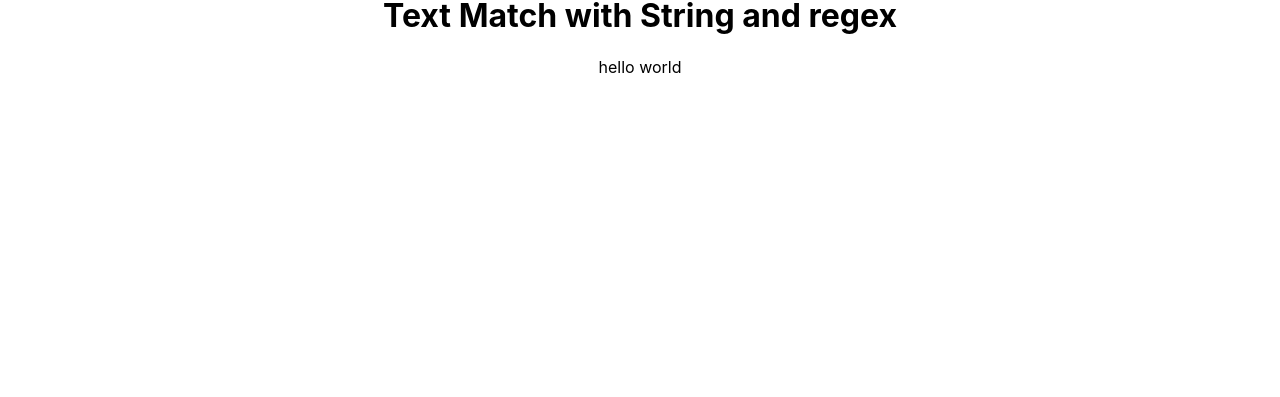
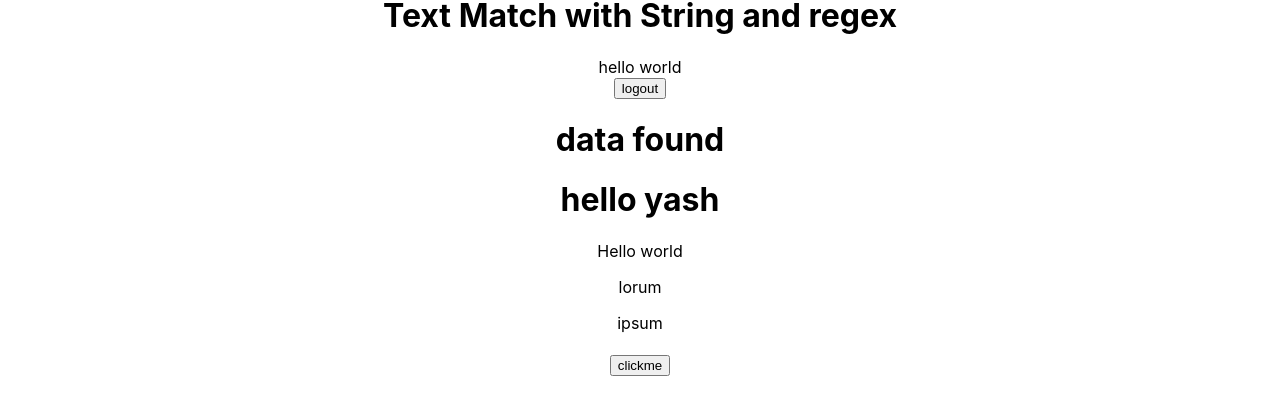
Before and after one commit to YashLT224/React-App-Testing, a React (Create React App) app: page / in a window 1280 px wide. Shown: the part 1194-1591 px from the top of the page. Before the commit the page ends 1271 px from the top, so only its background shows below. Built offline with nearby package versions, Linux system fonts and the light colour scheme.

Commit message:
testing react app

```diff
--- a/package.json
+++ b/package.json
@@ -5,7 +5,7 @@
   "dependencies": {
     "@testing-library/jest-dom": "^5.17.0",
     "@testing-library/react": "^13.4.0",
-    "@testing-library/user-event": "^13.5.0",
+    "@testing-library/user-event": "^14.5.2",
     "react": "^18.3.1",
     "react-dom": "^18.3.1",
     "react-scripts": "5.0.1",
--- a/src/App.js
+++ b/src/App.js
@@ -7,6 +7,7 @@ import Functiontesting from './FunctionalComponent/functionalTesting'
 import File1 from './RTLQuery/File1';
 import File2 from './RTLQuery/File2';
 import Assertion1 from './AssertionMethods/Assertion1';
+import Assertion2 from './AssertionMethods/Assertion2';
 function App() {
   return (
     <div className="App">
@@ -17,6 +18,7 @@ function App() {
      <File1/>
      <File2/>
      <Assertion1/>
+     <Assertion2/>
 
     </div>
   );
--- a/src/AssertionMethods/Assertion2.js
+++ b/src/AssertionMethods/Assertion2.js
@@ -1,16 +1,35 @@
-import React from 'react'
+import React, { useEffect, useState } from "react";
 
 const Assertion2 = () => {
-    let login=true;
+  const [data, setData] = useState(false);
+  const [buttonData, setButtonData] = useState('');
+  const [inputData,setInputData]=useState('')
+  let login = true;
+
+  useEffect(() => {
+    setTimeout(() => {
+      alert("nds");
+      setData(true);
+    }, 1000);
+  }, []);
   return (
     <div>
+      {login ? <button>logout</button> : <button>login</button>}
+      {data ? <h1>data found</h1> : <h1>no data found</h1>}
 
-        {
-          login?<button>logout</button>:<button>login</button>
-      }
+      <h1 id="testid">hello yash</h1>
 
+      <div>
+        Hello world
+        <p>lorum</p>
+        <p>ipsum</p>
+      </div>
+<h1>{buttonData}</h1>
+      <button onClick={()=>setButtonData('hello')}>clickme</button>
+      <h1>{inputData}</h1>
+      <input type="text" placeholder='enter name' onChange={(e)=>setInputData(e.target.value)}/>
     </div>
-  )
-}
+  );
+};
 
-export default Assertion2
+export default Assertion2;
```
Also changed, not shown: 2 other files (tests, documents, lock files or other folders).
